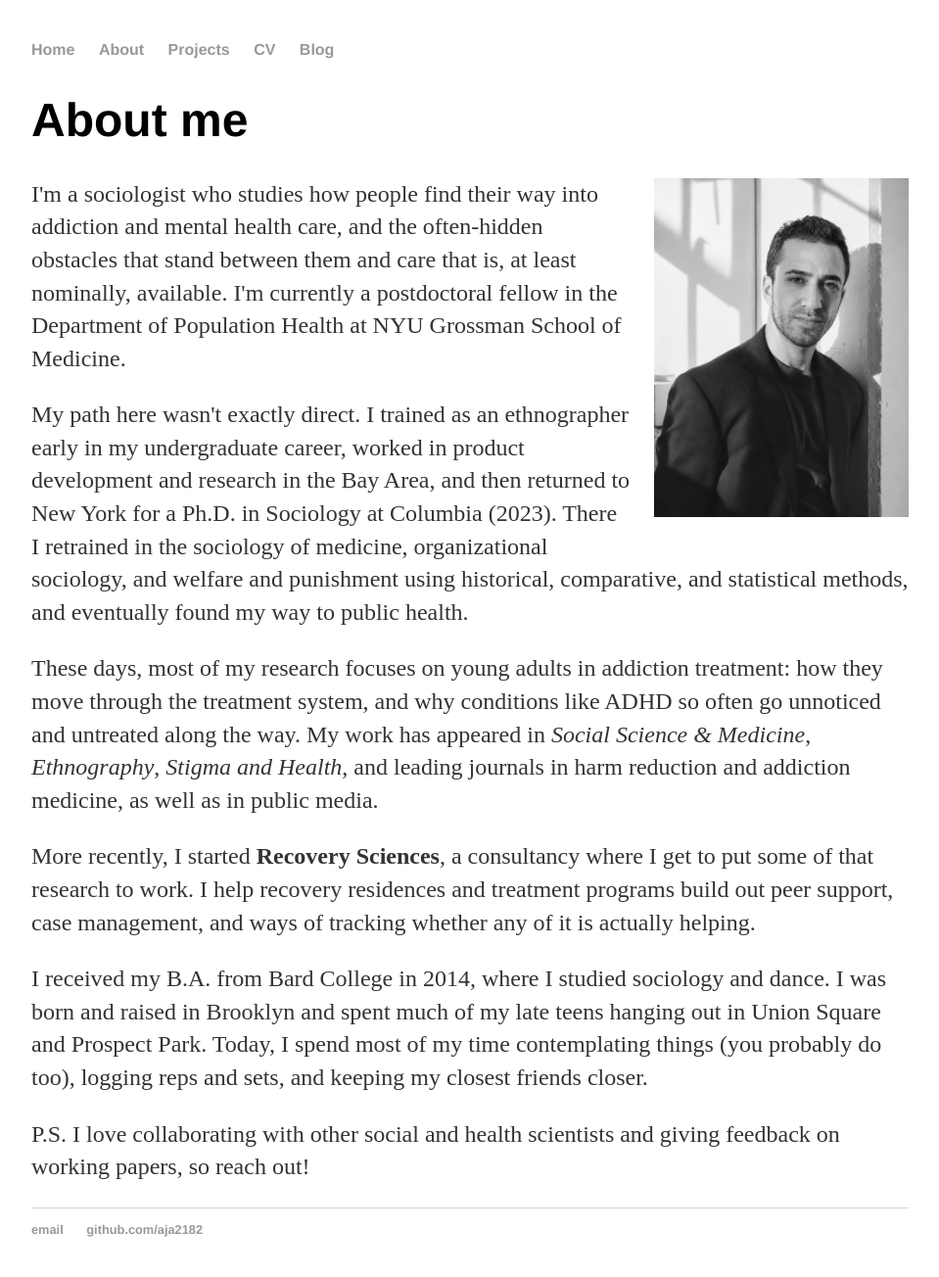
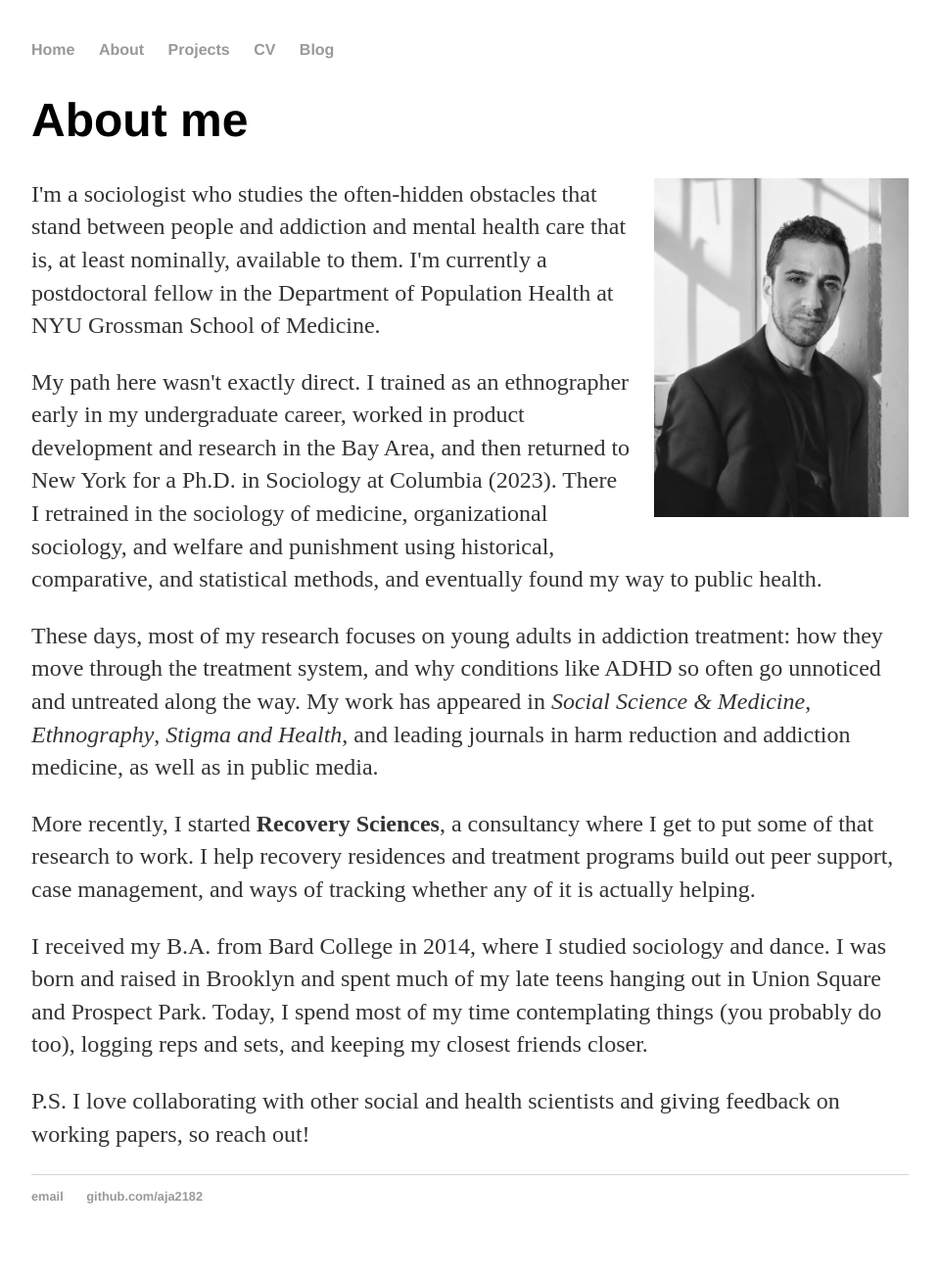
Before and after one commit to aja2182/aja2182.github.io, a Jekyll site: the page built from about/index.html, in a window 1280 px wide. Shown: the whole page at 98% size, without its empty margins (160-1119 px from the left). Built offline with Jekyll 4.4.1, drawn with Linux system fonts in a browser that asks for light colours; after the commit the page ends 1271 px from its top, so only the background shows below that.

Commit message:
Revise About page opening sentence
Co-Authored-By: Claude Opus 5.5 <noreply@anthropic.com>
Claude-Session: https://claude.ai/code/session_01UBGUuVKp8RBC6Hia74W8jU

```diff
--- a/about/index.html
+++ b/about/index.html
@@ -7,7 +7,7 @@ title: About me
 
 <img src="/about/josh-aleksanyan.jpg" alt="Portrait of Josh Aleksanyan" class="portrait">
 
-<p>I'm a sociologist who studies how people find their way into addiction and mental health care, and the often-hidden obstacles that stand between them and care that is, at least nominally, available. I'm currently a postdoctoral fellow in the Department of Population Health at NYU Grossman School of Medicine.</p>
+<p>I'm a sociologist who studies the often-hidden obstacles that stand between people and addiction and mental health care that is, at least nominally, available to them. I'm currently a postdoctoral fellow in the Department of Population Health at NYU Grossman School of Medicine.</p>
 
 <p>My path here wasn't exactly direct. I trained as an ethnographer early in my undergraduate career, worked in product development and research in the Bay Area, and then returned to New York for a Ph.D. in Sociology at Columbia (2023). There I retrained in the sociology of medicine, organizational sociology, and welfare and punishment using historical, comparative, and statistical methods, and eventually found my way to public health.</p>
 
```
